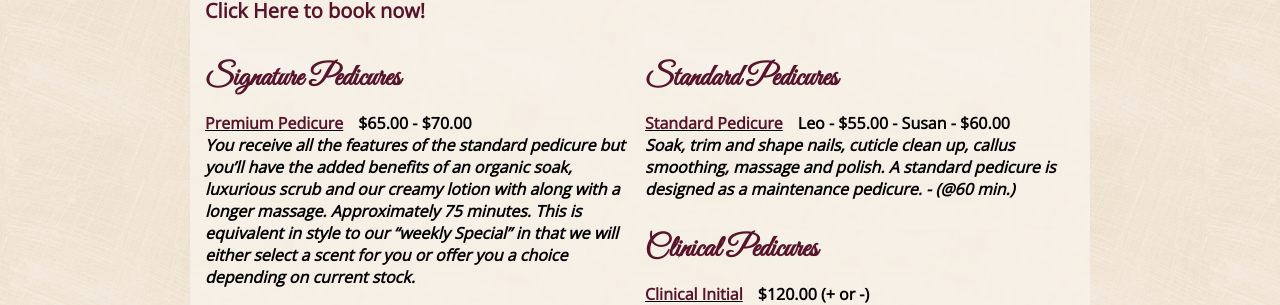
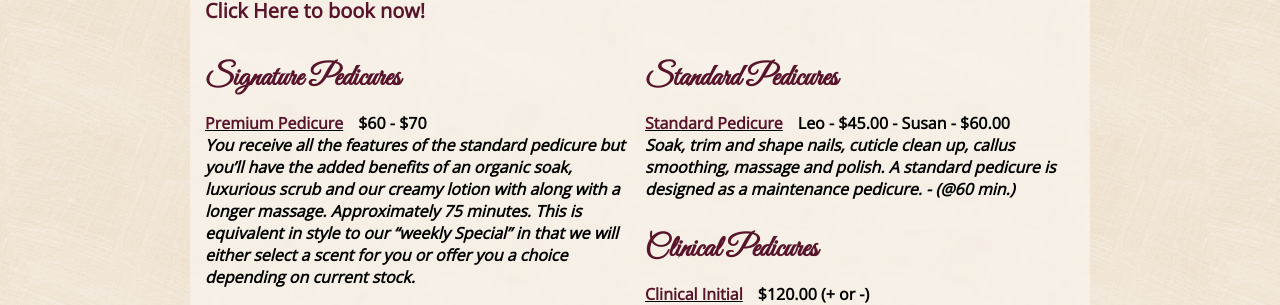
Before and after one commit to susanspedispa/susanspedispa.github.io, a Jekyll site: the page built from menu/pedicures.html, in a window 1280 px wide. Shown: the part 220-525 px from the top of the page. Built offline with Jekyll 4.4.1, drawn with Linux system fonts in a browser that asks for light colours.

Commit message:
Update pedicures.yml

```diff
--- a/_data/pedicures.yml
+++ b/_data/pedicures.yml
@@ -4,7 +4,10 @@
     - name: Signature Pedicures
       treatments:
         - name: Premium Pedicure
-          price: $65.00 - $70.00
+          price: $60 - $70
+          prices:
+            Leo: $60
+            Susan: $70
           description: >
            You receive all the features of the standard pedicure but you’ll have the added benefits of an organic soak,
            luxurious scrub and our creamy lotion with along with a longer massage. Approximately 75 minutes. This is equivalent
@@ -12,6 +15,9 @@
            stock.
         - name: Premium Plus Pedicure
           price: $75.00 - $85.00
+          prices:
+            Leo: $75
+            Susan: $85
           description: >
            This is by far our most relaxing pedicure and takes 90 minutes, features everything the Premium pedicure offers and adds
            an amazing hot mud mask that is applied to your ankles, heels and feet infused with 72 trace minerals to deeply moisturize
@@ -43,7 +49,7 @@
     - name: Standard Pedicures
       treatments:
         - name: Standard Pedicure
-          price: Leo - $55.00 - Susan - $60.00
+          price: Leo - $45.00 - Susan - $60.00
           description: >
             Soak, trim and shape nails, cuticle clean up, callus smoothing, massage and polish.
             A standard pedicure is designed as a maintenance pedicure. - (@60 min.)
```
